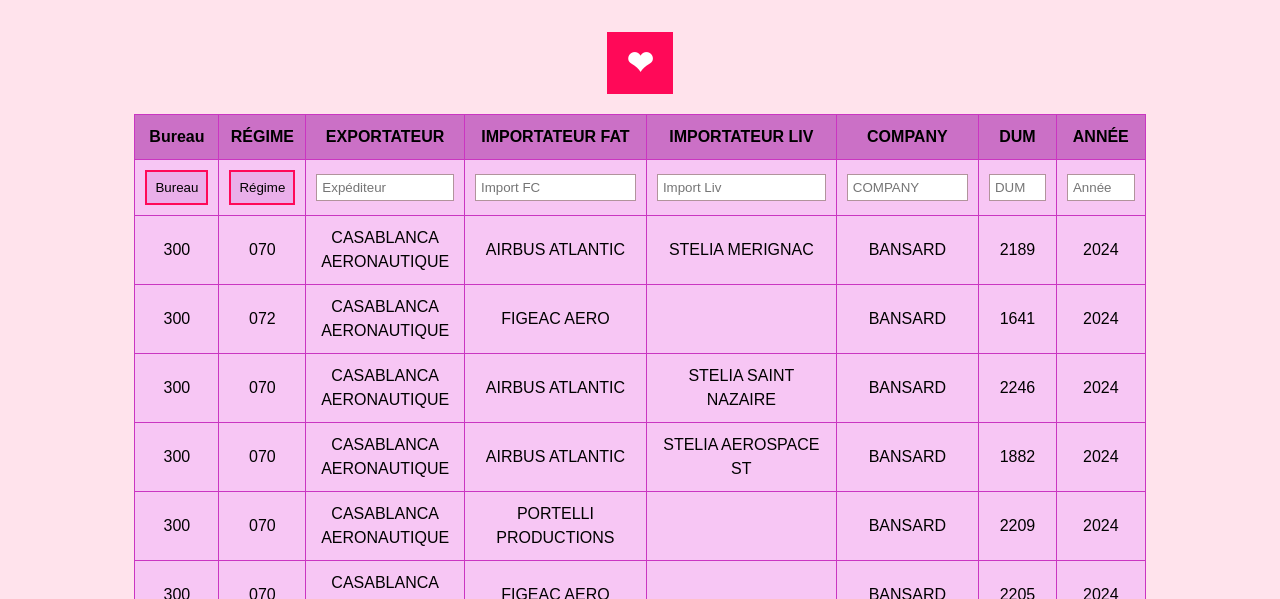
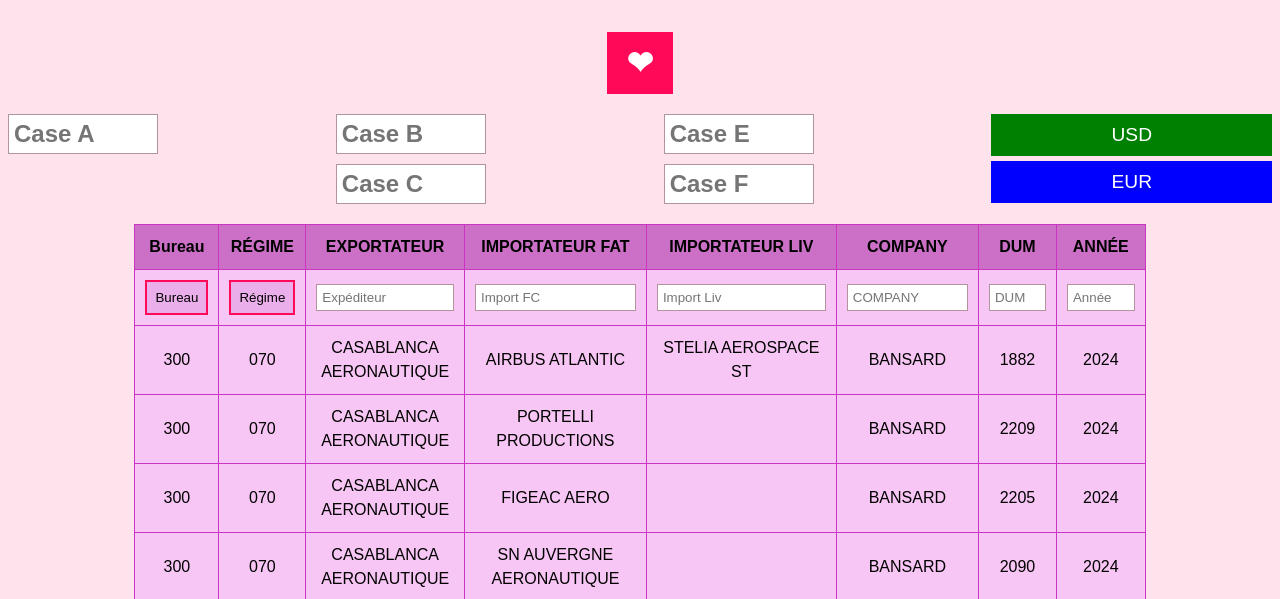
Before and after one commit to YASSINEFFFFFF/Y, a plain HTML site: page INDEX.HTML in a window 1280 px wide. Shown: the part 148-747 px from the top of the page. Drawn offline with Linux system fonts and the light colour scheme.

Commit message:
Update INDEX.HTML

```diff
--- a/INDEX.HTML
+++ b/INDEX.HTML
@@ -90,9 +90,8 @@
             border: 1px solid #b1949c;
         }
 
-        /* Styles pour le bouton "X" */
         #resetButton {
-            padding: 12px 20px; /* تكبير حشو الزر */
+            padding: 12px 20px;
             background-color: #ff0958;
             color: white;
             border: none;
@@ -101,19 +100,114 @@
             display: block;
             margin-left: auto;
             margin-right: auto;
-            font-size: 2em; /* تكبير حجم الكتابة */
-            font-weight: bold; /* جعل الكتابة غليظة */
+            font-size: 2em;
+            font-weight: bold;
         }
 
         #resetButton:hover {
             background-color: #997c81;
         }
+
+        /* Styles personnalisés pour les champs B et E en vert */
+        #caseB, #caseE {
+            color: green;
+            font-size: 1.5em;
+            font-weight: bold;
+            width: 150px; /* Largeur augmentée */
+        }
+		/* Styles personnalisés pour les champs A*/
+        #caseA {
+
+            font-size: 1.5em;
+            font-weight: bold;
+            width: 150px; /* Largeur augmentée */
+        }
+
+        /* Styles personnalisés pour les champs C et F en bleu */
+        #caseC, #caseF {
+            color: blue;
+            font-size: 1.5em;
+            font-weight: bold;
+            width: 150px; /* Largeur augmentée */
+        }
+
+        /* Section pour les cases à droite */
+        .extra-section {
+            display: flex;
+            justify-content: space-between;
+            margin-top: 20px;
+        }
+
+        .extra-section .column {
+            display: flex;
+            flex-direction: column;
+            align-items: flex-start;
+            gap: 10px;
+        }
+
+        .extra-section input[type="text"] {
+            width: 150px;
+        }
+
+        /* Boutons alignés et avec les couleurs des champs E et F */
+        .buttons {
+            display: flex;
+            flex-direction: column;
+            gap: 5px; /* Rapprochement des boutons */
+        }
+
+        /* Bouton USD en vert */
+        #copyButtonE {
+            padding: 10px 120px;
+            background-color: green;
+            color: white;
+            border: none;
+            cursor: pointer;
+            font-size: 1.2em;
+        }
+
+        /* Bouton EUR en bleu */
+        #copyButtonF {
+            padding: 10px 120px;
+            background-color: blue;
+            color: white;
+            border: none;
+            cursor: pointer;
+            font-size: 1.2em;
+        }
+
+        /* Effet hover pour les boutons */
+        #copyButtonE:hover {
+            background-color: darkgreen;
+        }
+
+        #copyButtonF:hover {
+            background-color: darkblue;
+        }
+
     </style>
 </head>
 <body>
     <h2>Tableau de Safaa</h2>
-    <!-- Bouton Reset en haut -->
     <button id="resetButton" onclick="resetFilter()">❤</button>
+
+    <div class="extra-section">
+        <div class="column">
+            <input type="text" id="caseA" placeholder="Case A" oninput="calculateResults()">
+        </div>
+        <div class="column">
+            <input type="text" id="caseB" placeholder="Case B" oninput="calculateResults()">
+            <input type="text" id="caseC" placeholder="Case C" oninput="calculateResults()">
+        </div>
+        <div class="column">
+            <input type="text" id="caseE" placeholder="Case E" readonly>
+            <input type="text" id="caseF" placeholder="Case F" readonly>
+        </div>
+        <div class="buttons">
+            <button id="copyButtonE" onclick="copyContent('E')">USD</button>
+            <button id="copyButtonF" onclick="copyContent('F')">EUR</button>
+        </div>
+    </div>
 
     <div>
         <table>
@@ -145,16 +239,7 @@
                     <td><input type="text" id="filterAnnee" placeholder="Année" onkeyup="filterTable()"></td>
                 </tr>
             </thead>
-           <tbody id="dataTable">
-<tr>
-    <td>300</td><td>070</td><td>CASABLANCA AERONAUTIQUE</td><td> AIRBUS ATLANTIC</td><td>STELIA MERIGNAC</td><td>BANSARD</td><td>2189</td><td>2024</td>
-</tr>
-<tr>
-    <td>300</td><td>072</td><td>CASABLANCA AERONAUTIQUE</td><td>FIGEAC AERO</td><td></td><td>BANSARD</td><td>1641</td><td>2024</td>
-</tr>
-<tr>
-    <td>300</td><td>070</td><td>CASABLANCA AERONAUTIQUE</td><td>AIRBUS ATLANTIC</td><td>STELIA SAINT NAZAIRE</td><td>BANSARD</td><td>2246</td><td>2024</td>
-</tr>
+
 <tr>
     <td>300</td><td>070</td><td>CASABLANCA AERONAUTIQUE</td><td>AIRBUS ATLANTIC</td><td>STELIA AEROSPACE ST</td><td>BANSARD</td><td>1882</td><td>2024</td>
 </tr>
@@ -410,16 +495,31 @@
 <tr>
     <td>301</td><td>060</td><td>CASABLANCA AERONAUTIQUE</td><td>LABORATOIRE ECCI</td><td></td><td>CHRONOPOST</td><td>29627</td><td>2024</td>
 </tr>
-
-
-
-
-
             </tbody>
         </table>
     </div>
 
     <script>
+        function copyContent(caseId) {
+            // Fonction pour copier le contenu des cases E et F
+            const caseValue = document.getElementById(`case${caseId}`).value;
+            navigator.clipboard.writeText(caseValue).then(function() {
+            }, function() {
+                alert('Erreur lors de la copie.');
+            });
+        }
+
+        function calculateResults() {
+            const a = parseFloat(document.getElementById('caseA').value) || 0;
+            const b = parseFloat(document.getElementById('caseB').value) || 0;
+            const c = parseFloat(document.getElementById('caseC').value) || 0;
+
+            // Utiliser Math.round() pour arrondir les résultats
+            document.getElementById('caseE').value = Math.round(a * b);
+            document.getElementById('caseF').value = Math.round(a * c);
+        }
+
+        // Reste du script déjà existant
        let activeFilters = {}; // Object to store active filters
 
         // Afficher les suggestions basées sur Bureau ou Régime
@@ -506,14 +606,21 @@
             }
         }
 
-        // Fonction de réinitialisation
         function resetFilter() {
     activeFilters = {}; // Réinitialise les filtres actifs
+
+    // Réinitialise uniquement les champs autres que B, C, E, et F
     document.querySelectorAll('input[type="text"]').forEach(input => {
+        if (input.id !== 'caseB' && input.id !== 'caseC' && input.id !== 'caseE' && input.id !== 'caseF') {
             input.value = '';
+        }
     });
+
+    // Masque les suggestions si elles sont visibles
     document.getElementById('bureauSuggestions').classList.add('hidden');
     document.getElementById('regimeSuggestions').classList.add('hidden');
+
+    // Affiche toutes les lignes du tableau
     const table = document.getElementById('dataTable');
     const rows = table.getElementsByTagName('tr');
     for (let i = 0; i < rows.length; i++) {
@@ -521,11 +628,6 @@
     }
 }
 
-        // Fonction pour obtenir le nom de la colonne en fonction de l'index
-        function getFilterColumnName(index) {
-            const columnNames = ['Exp', 'ImpFct', 'ImpLiv', 'COMPANY', 'Dum', 'Annee'];
-            return columnNames[index - 2];
-        }
     </script>
 </body>
 </html>
```
Lines whose indentation alone changed are shown as unchanged.
